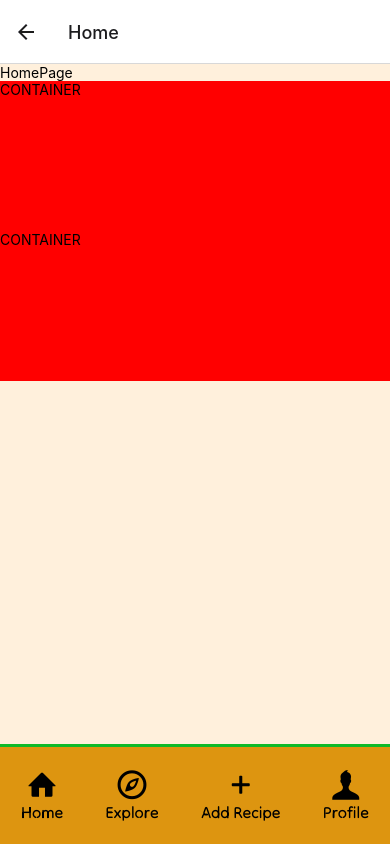
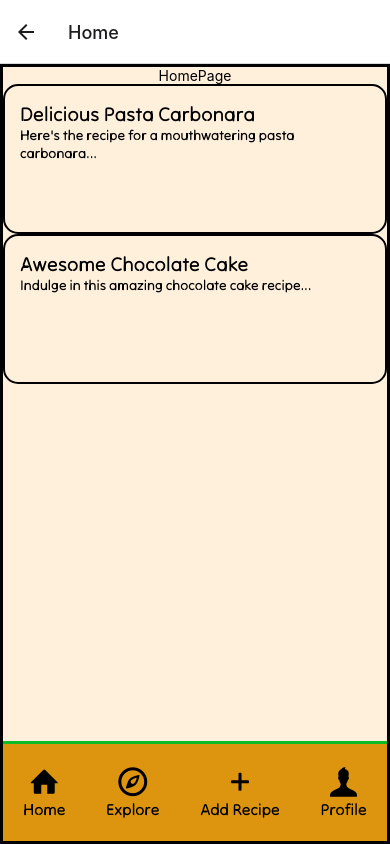
Before and after one commit to Fugate-A/MegaBytes.app, a React Native app in the folder mobile_frontend/: screen /Home in a window 390 px wide. Built offline with nearby package versions, Linux system fonts and the light colour scheme.

Commit message:
Routed recipeinformation from homepage

```diff
--- a/mobile_frontend/App.js
+++ b/mobile_frontend/App.js
@@ -8,6 +8,7 @@ import { useFonts } from 'expo-font';
 import AuthPage from './pages/AuthPage';
 import HomePage from './pages/HomePage';
 import AddRecipePage from './pages/AddRecipePage';
+import RecipePage from './pages/RecipePage';
 
 const Stack = createNativeStackNavigator();
 
@@ -35,6 +36,7 @@ export default function App() {
 			<Stack.Screen name="Auth" component={AuthPage} />
 			<Stack.Screen name="Home" component={HomePage} />
 			<Stack.Screen name="AddRecipe" component={AddRecipePage} />
+			<Stack.Screen name="RecipePage" component={RecipePage} />
 		</Stack.Navigator>
 </NavigationContainer>
   );
--- a/mobile_frontend/components/RecipeContainer.js
+++ b/mobile_frontend/components/RecipeContainer.js
@@ -1,12 +1,13 @@
 import React from 'react';
 import { View, StyleSheet, Text } from 'react-native';
 
-function RecipeContainer() {
+function RecipeContainer( {recipe} ) {
 
     return (
         <View style={styles.container}>
 
-            <Text>CONTAINER</Text>
+            <Text style={styles.recipeTitleText}>{recipe.title}</Text>
+            <Text style={styles.recipeContentText}>{recipe.content}</Text>
 
         </View>
     )
@@ -18,8 +19,18 @@ const styles = StyleSheet.create({
     container: {
         width: '100%',
         height: 150,
-        backgroundColor: 'red',
+        padding: 15,
+        borderWidth: 2,
+        borderRadius: 15,
     },
+    recipeTitleText: {
+        fontSize: 20,
+        fontFamily: 'Tilt-Neon',
+    },
+    recipeContentText: {
+        fontSize: 14,
+        fontFamily: 'Tilt-Neon',
+    }
 });
 
 export default RecipeContainer;
--- a/mobile_frontend/pages/AuthPage.js
+++ b/mobile_frontend/pages/AuthPage.js
@@ -1,6 +1,6 @@
 import React, {useState, useEffect} from 'react';
 import { View, Text, TextInput, StyleSheet, TouchableOpacity, TouchableHighlight, KeyboardAvoidingView, Platform } from 'react-native';
-import { AsyncStorage } from '@react-native-async-storage/async-storage';
+import AsyncStorage from '@react-native-async-storage/async-storage';
 import { MaterialCommunityIcons } from '@expo/vector-icons';
 
 import Header from '../components/Header';
--- a/mobile_frontend/pages/HomePage.js
+++ b/mobile_frontend/pages/HomePage.js
@@ -1,5 +1,6 @@
 import React from 'react';
-import { View, Text,StyleSheet, ScrollView } from 'react-native';
+import { View, Text,StyleSheet, ScrollView, TouchableOpacity } from 'react-native';
+import { useNavigation } from "@react-navigation/native";
 
 import NavigationBar from '../components/NavigationBar';
 import RecipeContainer from '../components/RecipeContainer';
@@ -27,13 +28,22 @@ const recipes = [
 ];
 
 function HomePage(){
+    const navigation = useNavigation();
+
     return (
         <View style={styles.container}>
             <Text>HomePage</Text>
 
-            <ScrollView>
+            <ScrollView style={styles.scrollViewContainer}>
                 {recipes.map((recipe) => (
-                    <RecipeContainer />
+                    <TouchableOpacity
+                        key={recipe.id}
+                        onPress={() => navigation.navigate('RecipePage', {recipe})}>
+
+                        <RecipeContainer recipe={recipe}/>
+
+                    </TouchableOpacity>
+
                 ))}
             </ScrollView>
 
@@ -46,6 +56,12 @@ const styles = StyleSheet.create({
     container: {
         flex: 1,
         backgroundColor: '#FFF0DC',
+        alignItems: 'center',
+        width: '100%',
+        borderWidth: 3,
+    },
+    scrollViewContainer: {
+        width: '100%',
     }
 });
 
--- a/mobile_frontend/pages/RecipePage.js
+++ b/mobile_frontend/pages/RecipePage.js
@@ -1,20 +1,28 @@
+import { useRoute } from '@react-navigation/native';
 import React from 'react';
-import { View, StyleSheet, Text } from 'react-native';
+import { View, StyleSheet, Text, ScrollView } from 'react-native';
 
-import Header from '../components/Header';
-import NavigationBar from '../components/NavigationBar';
 
 
 function RecipePage() {
-    <View style={styles.container}>
-        <Header title='Megabytes' />
-        <NavigationBar />
-    </View>
+    const route = useRoute();
+    const { recipe } = route.params;
+
+
+    return (
+        <ScrollView style={styles.container}>
+
+            <Text>Recipe Page for {recipe.title}</Text>
+
+        </ScrollView>
+    );
 
 }
 
 const styles = StyleSheet.create({
-
+    container: {
+        flex: 1,
+    },
 });
 
 export default RecipePage;
```
